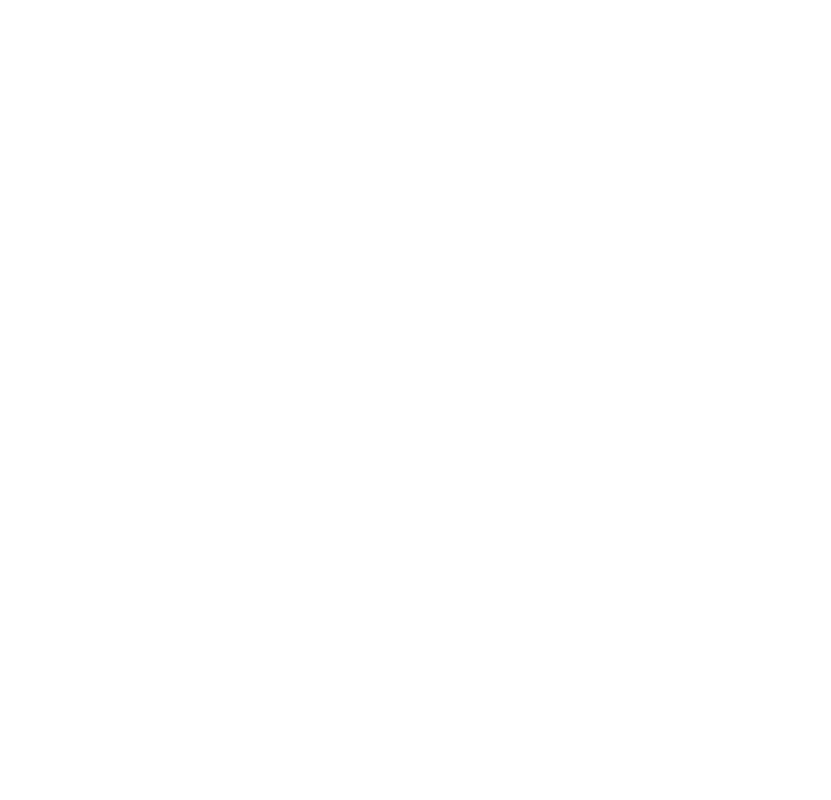
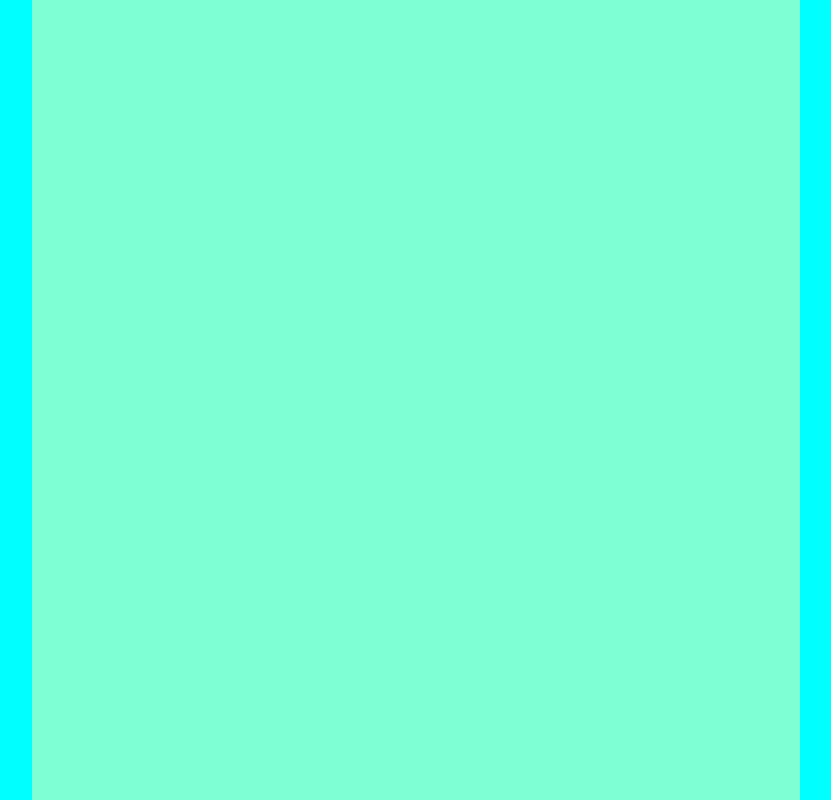
Before and after one commit to Arianna-Salvini/htmlcss-struttura-discord, a plain HTML site: page index.html in a window 1280 px wide. Shown: the whole page, without its empty margins (224-1055 px from the left). Drawn offline with Linux system fonts and the light colour scheme.

Commit message:
Add main stracture in html and set generalmargin

```diff
--- a/assets/css/style.css
+++ b/assets/css/style.css
@@ -5,4 +5,17 @@
     padding: 0;
 }
 
+body{
+    background-color: aqua;
+}
+/* Debug */
+
+
 /* Utiliy */
+
+.container {
+    width: 60VW;
+    height: 100vh;
+    background-color: aquamarine;
+    margin: auto;
+}
--- a/index.html
+++ b/index.html
@@ -1,12 +1,33 @@
 <!DOCTYPE html>
 <html lang="en">
+
 <head>
     <meta charset="UTF-8">
     <meta name="viewport" content="width=device-width, initial-scale=1.0">
     <title>Struttura Discord</title>
     <link rel="stylesheet" href="./assets/css/style.css">
 </head>
+
 <body>
+    <!-- Inizio sito -->
+    <div class="container">
+        <!-- Header -->
+        <header class="debug">
+            <nav></nav>
+        </header>
+        <!-- /Header -->
 
+        <!-- Main -->
+        <main>
+
+        </main>
+        <!-- /Main -->
+        <!-- Footer -->
+        <footer>
+
+        </footer>
+        <!-- /Footer -->
+    </div>
 </body>
+
 </html>
```
